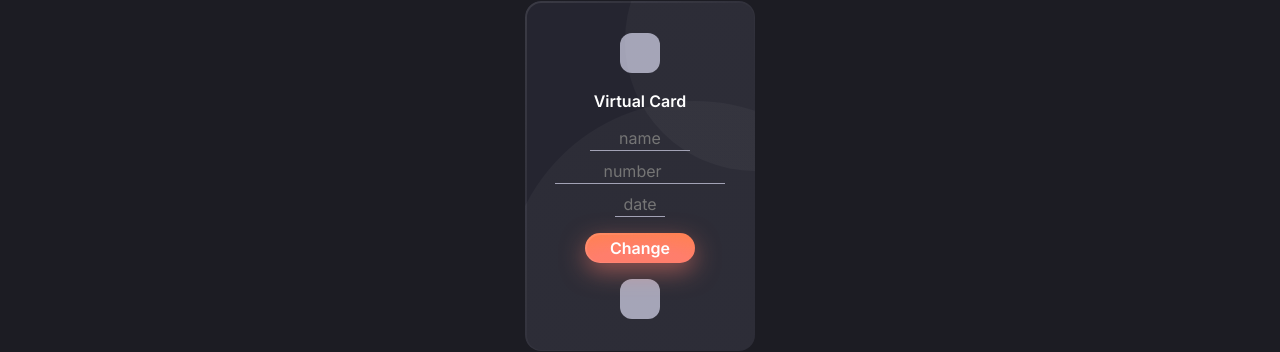
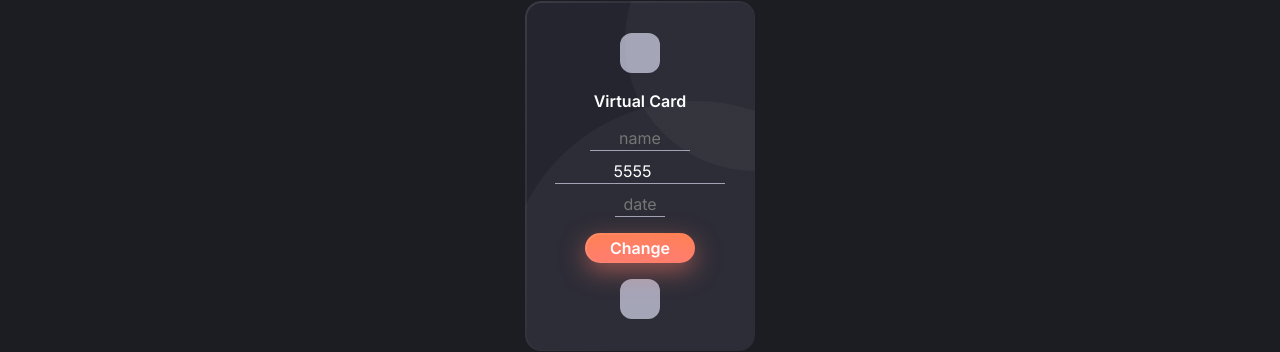
Before and after one commit to Dan-Viduykov/trackizer, a React (Create React App) app: page /creditCards/edit in a window 1280 px wide. Shown: the part 99-451 px from the top of the page. Built offline with nearby package versions, Linux system fonts and the light colour scheme.

Commit message:
add change credit card

```diff
--- a/src/core/modules/IUser.ts
+++ b/src/core/modules/IUser.ts
@@ -3,7 +3,7 @@ export interface UserState {
     mail: string;
     age: number;
     img: string;
-    creditCard: [ICreditCard]
+    creditCard: ICreditCard
 }
 
 export interface ICreditCard {
--- a/src/core/store/reducers/userReducer.ts
+++ b/src/core/store/reducers/userReducer.ts
@@ -1,19 +1,17 @@
 import { createSlice, PayloadAction } from "@reduxjs/toolkit"
-import { UserState } from "../../modules/IUser"
+import { UserState, ICreditCard } from "../../modules/IUser"
 
 const initialState: UserState = {
     name: 'John Doe',
     mail: 'j.doe@gmail.com',
     age: 32,
     img: '',
-    creditCard: [
-        {
-            type: 'master card',
-            name: '',
-            number: 0,
-            date: ''
-        }
-    ]
+    creditCard: {
+        type: 'master card',
+        name: 'John Doe',
+        number: 2202201672718968,
+        date: '08/28'
+    }
 }
 
 export const UserSlice = createSlice({
@@ -22,6 +20,9 @@ export const UserSlice = createSlice({
     reducers: {
         changeName(state, action: PayloadAction<string>) {
             state.name = action.payload
+        },
+        changeCard(state, action: PayloadAction<ICreditCard>) {
+            state.creditCard = action.payload;
         }
     }
 })
--- a/src/pages/CreditCards/UserCard/UserCard.tsx
+++ b/src/pages/CreditCards/UserCard/UserCard.tsx
@@ -1,4 +1,5 @@
 import { FC } from "react";
+import { useAppSelector } from "../../../core/hooks/redux";
 import './UserCard.scss'
 
 interface UserCardProps {
@@ -6,6 +7,8 @@ interface UserCardProps {
 }
 
 const UserCard: FC<UserCardProps> = ({ className }) => {
+    const { name, number, date } = useAppSelector(state => state.userReducer.creditCard)
+
     return (
         <section className={`${className} user-card`}>
             <div className="user-card__main border">
@@ -13,9 +16,9 @@ const UserCard: FC<UserCardProps> = ({ className }) => {
                     <img src="" alt="" />
                 </div>
                 <h4 className="user-card__title ft-3">Virtual Card</h4>
-                <p className="user-card__name ft-1">John Doe</p>
-                <p className="user-card__number ft-3">**** **** **** 2197</p>
-                <p className="user-card__date ft-2">08/28</p>
+                <p className="user-card__name ft-1">{name}</p>
+                <p className="user-card__number ft-3">{number}</p>
+                <p className="user-card__date ft-2">{date}</p>
                 <div className="user-card__chip logo-40">
                     <img src="" alt="" />
                 </div>
--- a/src/pages/CreditCards/UserCardEdit/UserCardEdit.scss
+++ b/src/pages/CreditCards/UserCardEdit/UserCardEdit.scss
@@ -44,6 +44,7 @@
         border-radius: 0;
         text-align: center;
         z-index: 9;
+        color: $white;
 
         &:nth-child(1) {
             width: 100px;
@@ -56,6 +57,12 @@
         &:nth-child(3) {
             width: 50px;
             margin-bottom: 16px;
+        }
+
+        &:focus {
+            border-radius: 16px;
+            border-bottom: 1px solid $gray70;
+            box-shadow: 1px 3px 10px 2px rgba($accent-s100, 0.2);
         }
     }
 
--- a/src/pages/CreditCards/UserCardEdit/UserCardEdit.tsx
+++ b/src/pages/CreditCards/UserCardEdit/UserCardEdit.tsx
@@ -1,5 +1,9 @@
-import { ChangeEvent, FC, useState } from "react";
+import { ChangeEvent, FC, FormEvent, useState } from "react";
+import { useNavigate } from "react-router-dom";
 import Button from "../../../components/Button";
+import { useAppDispatch } from "../../../core/hooks/redux";
+import { ICreditCard } from "../../../core/modules/IUser";
+import { UserSlice } from "../../../core/store/reducers/userReducer";
 import './UserCardEdit.scss'
 
 interface UserCardEditProps {
@@ -8,12 +12,30 @@ interface UserCardEditProps {
 
 const UserCardEdit: FC<UserCardEditProps> = ({ className }) => {
     const [ nameValue, setNameValue ] = useState('');
-    const [ numberValue, setNumberValue ] = useState<number>();
+    const [ numberValue, setNumberValue ] = useState<number>(5555);
     const [ dateValue, setDateValue ] = useState('');
 
     const onChangeName = (event: ChangeEvent<HTMLInputElement>) => setNameValue(event.target.value);
     const onChangeNumber = (event: ChangeEvent<HTMLInputElement>) => setNumberValue(Number(event.target.value));
     const onChangeDate = (event: ChangeEvent<HTMLInputElement>) => setDateValue(event.target.value);
+
+    const dispatch = useAppDispatch();
+    const navigate = useNavigate()
+    const { changeCard } = UserSlice.actions;
+
+    const handleSubmit = (event: FormEvent<HTMLFormElement>) => {
+        event.preventDefault();
+
+        const newCard: ICreditCard = {
+            type: 'master cart',
+            name: nameValue,
+            number: numberValue,
+            date: dateValue,
+        }
+
+        dispatch(changeCard(newCard));
+        navigate(-1)
+    }
 
     return (
         <section className={`${className} user-card`}>
@@ -22,7 +44,7 @@ const UserCardEdit: FC<UserCardEditProps> = ({ className }) => {
                     <img src="" alt="" />
                 </div>
                 <h4 className="user-card__title ft-3">Virtual Card</h4>
-                <fieldset className="user-card__inputs">
+                <form className="user-card__inputs" onSubmit={handleSubmit}>
                     <input
                         type='text'
                         className="user-card__input"
@@ -42,7 +64,7 @@ const UserCardEdit: FC<UserCardEditProps> = ({ className }) => {
                         onChange={onChangeDate}
                         value={dateValue} />
                         <Button className="user-card__button" btnType="Primary">Change</Button>
-                </fieldset>
+                </form>
                 <div className="user-card__chip logo-40">
                     <img src="" alt="" />
                 </div>
```
